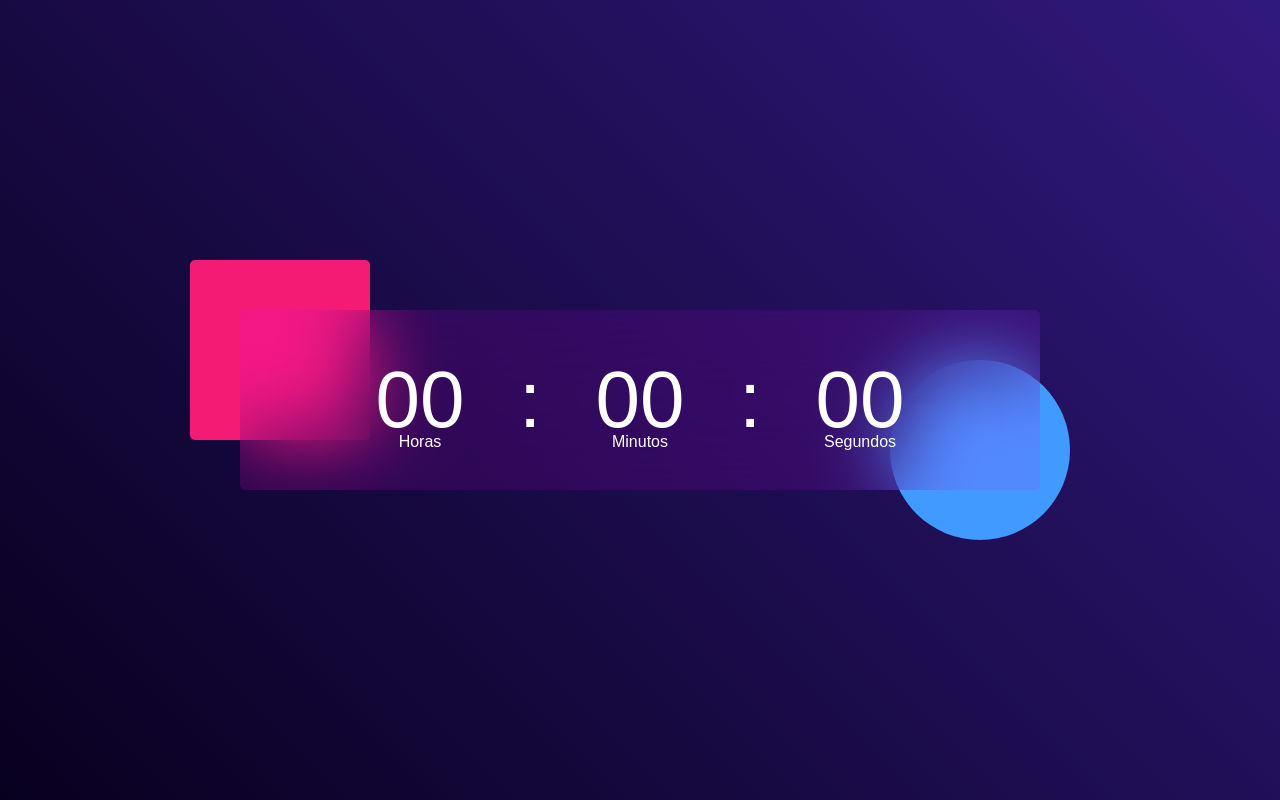
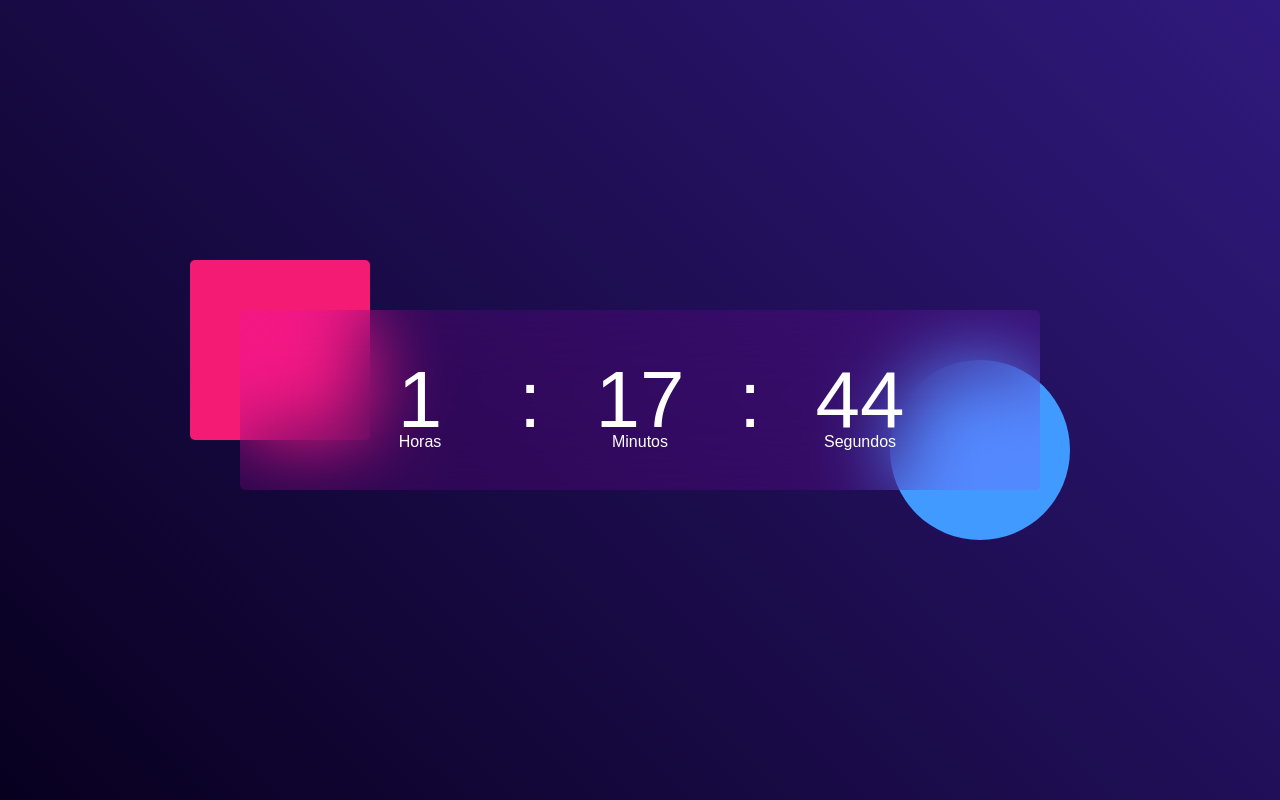
Before and after one commit to Cvinicius-7/Digital-Clock, a plain HTML site: page index.html in a window 1280 px wide. Drawn offline with Linux system fonts and the light colour scheme.

Commit message:
add interval function

```diff
--- a/index.html
+++ b/index.html
@@ -27,7 +27,14 @@
     let minutes = document.getElementById('minutes');
     let seconds = document.getElementById('seconds');
 
-    let current = new Date();
+    setInterval(()=>{
+        let current = new Date();
+
+    hours.innerHTML = current.getHours();
+    minutes.innerHTML = current.getMinutes();
+    seconds.innerHTML = current.getSeconds();
+
+    }, 1000);
 
 
 </script>
```
